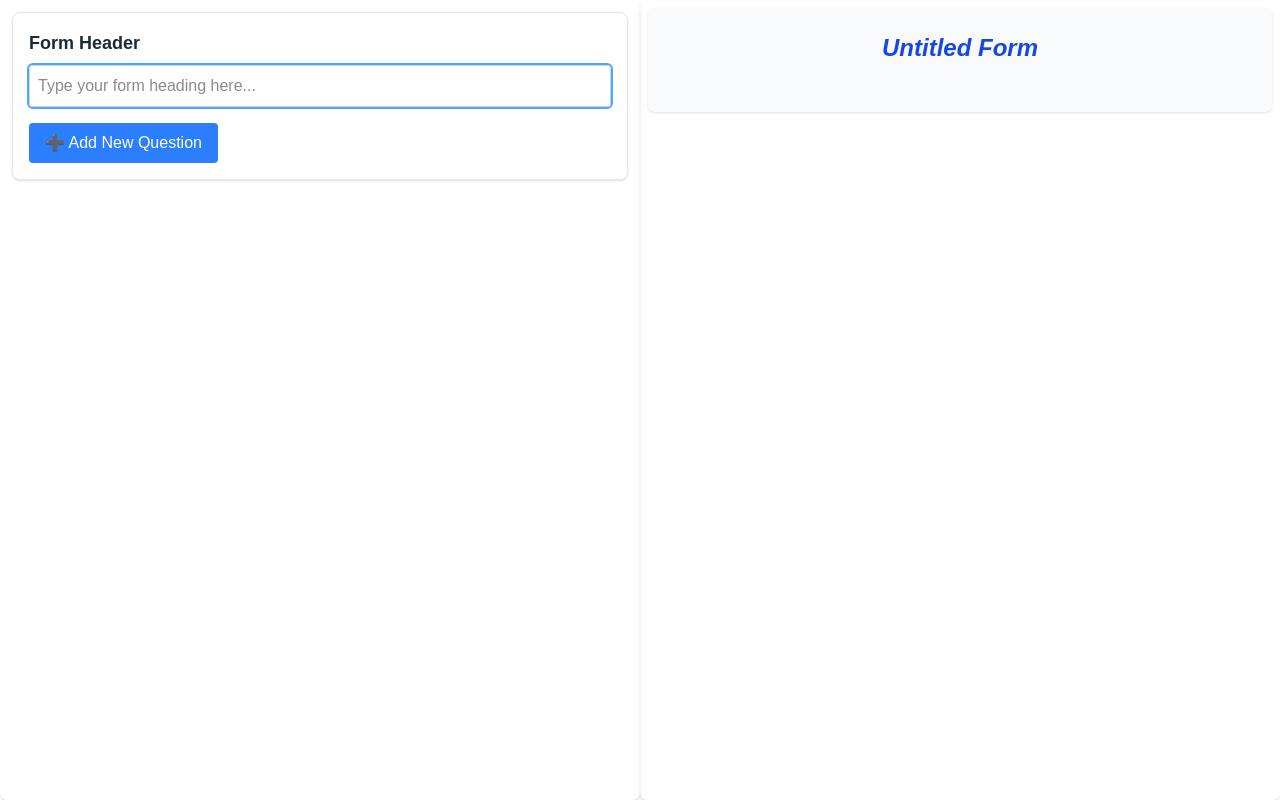
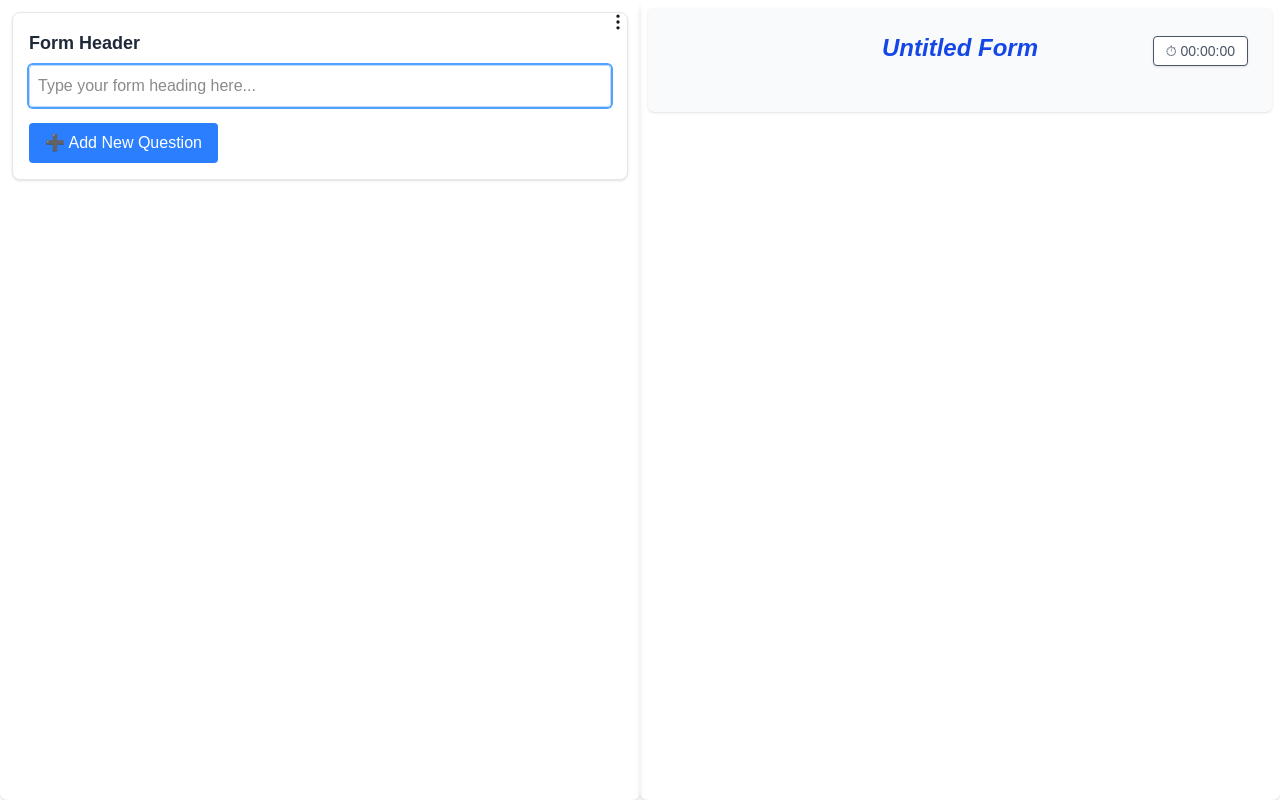
Before and after one commit to Bhavye2003Developer/EaseForms, a Next.js app: page /create in a window 1280 px wide. Built offline with nearby package versions, Linux system fonts and the light colour scheme.

Commit message:
added timer frontend

```diff
--- a/package.json
+++ b/package.json
@@ -10,6 +10,7 @@
   },
   "dependencies": {
     "@hello-pangea/dnd": "^18.0.1",
+    "lucide-react": "^0.507.0",
     "next": "15.3.1",
     "react": "^19.0.0",
     "react-dom": "^19.0.0",
--- a/src/components/create-ui/FormEditor.tsx
+++ b/src/components/create-ui/FormEditor.tsx
@@ -1,11 +1,44 @@
+"use client";
+
+import { useState, useRef } from "react";
+import { MoreVertical } from "lucide-react";
 import FormCreator from "./FormCreator";
 import FormPreviewer from "./FormPreviewer";
+import SettingsDialog from "./SettingsDialog";
 
 export default function FormEditor() {
+  const [showSettings, setShowSettings] = useState(false);
+  const settingsRef = useRef<HTMLDivElement>(null);
+
   return (
-    <div className="h-screen flex flex-col items-center overflow-hidden">
+    <div
+      className="h-screen flex flex-col items-center overflow-hidden"
+      onClick={(e) => {
+        if (
+          settingsRef.current &&
+          !settingsRef.current.contains(e.target as Node)
+        )
+          setShowSettings(false);
+      }}
+    >
       <div className="flex w-full flex-1 overflow-hidden">
-        <div className="flex-1 p-2 overflow-auto rounded-lg shadow-md">
+        <div className="flex-1 p-2 overflow-auto rounded-lg shadow-md relative">
+          <button
+            onClick={() => setShowSettings((prev) => !prev)}
+            className="absolute top-2 right-2 z-10 p-1 rounded hover:bg-gray-100"
+          >
+            <MoreVertical size={20} />
+          </button>
+
+          {showSettings && (
+            <div
+              ref={settingsRef}
+              className="absolute top-10 right-2 bg-white border rounded shadow-md z-20 p-2 w-40"
+            >
+              <SettingsDialog />
+            </div>
+          )}
+
           <FormCreator />
         </div>
         <div className="flex-1 p-2 overflow-auto rounded-lg shadow-md">
--- a/src/components/create-ui/FormPreviewer.tsx
+++ b/src/components/create-ui/FormPreviewer.tsx
@@ -4,16 +4,25 @@ import useFormStore from "@/utils/useFormStore";
 import AnswerBox from "./AnswerBox";
 
 const FormPreviewer = () => {
-  const form = useFormStore((state) => state.form);
+  const {
+    form,
+    settings: { timer },
+  } = useFormStore();
 
   return (
-    <div className="flex-1 p-6 bg-gray-50 rounded-md shadow-sm">
-      <h1 className="text-2xl font-semibold italic text-center text-blue-700 mb-6">
-        {form.formHeader.title || "Untitled Form"}
-      </h1>
+    <div className="flex-1 p-6 bg-gray-50 rounded-md shadow-sm relative">
+      <div className="relative mb-6">
+        <h1 className="text-2xl font-semibold italic text-center text-blue-700">
+          {form.formHeader.title || "Untitled Form"}
+        </h1>
+        {timer && (
+          <span className="absolute right-0 top-1 text-sm text-gray-600 bg-white px-3 py-1 rounded shadow-sm border">
+            ⏱ {timer}
+          </span>
+        )}
+      </div>
       <div className="space-y-4">
         {form.questions.map((question) => {
-          console.log("updated: ", question.ans.type);
           return (
             <div
               key={question.id}
--- /dev/null
+++ b/src/components/create-ui/SettingsDialog.tsx
@@ -0,0 +1,30 @@
+"use client";
+
+import useFormStore from "@/utils/useFormStore";
+
+export default function SettingsDialog() {
+  const { settings, updateTimer } = useFormStore();
+
+  return (
+    <div className="p-4 text-sm text-gray-800">
+      <h2 className="text-base font-semibold mb-4">⚙️ Form Settings</h2>
+      <div className="space-y-3">
+        <div>
+          <label className="block mb-1 font-medium text-gray-700">
+            ⏱ Form Timer
+          </label>
+          <input
+            type="time"
+            step="1"
+            value={settings.timer}
+            onChange={(e) => updateTimer(e.target.value)}
+            className="w-full p-2 border border-gray-300 rounded-md shadow-sm focus:outline-none focus:ring-2 focus:ring-blue-500"
+          />
+          <p className="text-xs text-gray-500 mt-1">
+            Set timer in <strong>hh:mm:ss</strong> format (24-hour clock).
+          </p>
+        </div>
+      </div>
+    </div>
+  );
+}
--- a/src/utils/useFormSettingsStore.ts
+++ /dev/null
@@ -1,21 +0,0 @@
-import { create } from "zustand";
-
-interface FormSettingsState {
-  isTimerEnabled: boolean;
-  toggleTimerEnabled: () => void;
-  timer: string;
-  updateTimer: (updatedTime: string) => void;
-}
-
-const useFormSettingsStore = create<FormSettingsState>()((set, get) => ({
-  isTimerEnabled: false,
-  toggleTimerEnabled: () => {
-    set((state) => ({ ...state, isTimerEnabled: !get().isTimerEnabled }));
-  },
-  timer: "00:00:00",
-  updateTimer: (updatedTime: string) => {
-    set((state) => ({ ...state, timer: updatedTime }));
-  },
-}));
-
-export default useFormSettingsStore;
--- a/src/utils/useFormStore.ts
+++ b/src/utils/useFormStore.ts
@@ -9,6 +9,9 @@ import {
   VersionType,
 } from "./types";
 interface FormState {
+  settings: {
+    timer: string;
+  };
   form: FormType;
   currentVersionId: number;
   currentQuestionId: number;
@@ -21,9 +24,13 @@ interface FormState {
   updateFormHeader: (formHeaderState: FormHeaderType) => void;
   updateAnswerType: (questionId: number, type: AnsType) => void;
   updateAnswerData: (questionId: number, updatedData: AnswerDataType) => void;
+  updateTimer: (updatedTimer: string) => void;
 }
 
 const useFormStore = create<FormState>()((set, get) => ({
+  settings: {
+    timer: "00:00:00",
+  },
   form: {
     formHeader: {
       title: "",
@@ -133,6 +140,15 @@ const useFormStore = create<FormState>()((set, get) => ({
       form: { ...state.form, questions: updatedQuestions },
     }));
   },
+  updateTimer: (updatedTimer: string) => {
+    set((state) => ({
+      ...state,
+      settings: {
+        ...state.settings,
+        timer: updatedTimer,
+      },
+    }));
+  },
 }));
 
 export default useFormStore;
```
Also changed, not shown: 1 other file (tests, documents, lock files or other folders).
